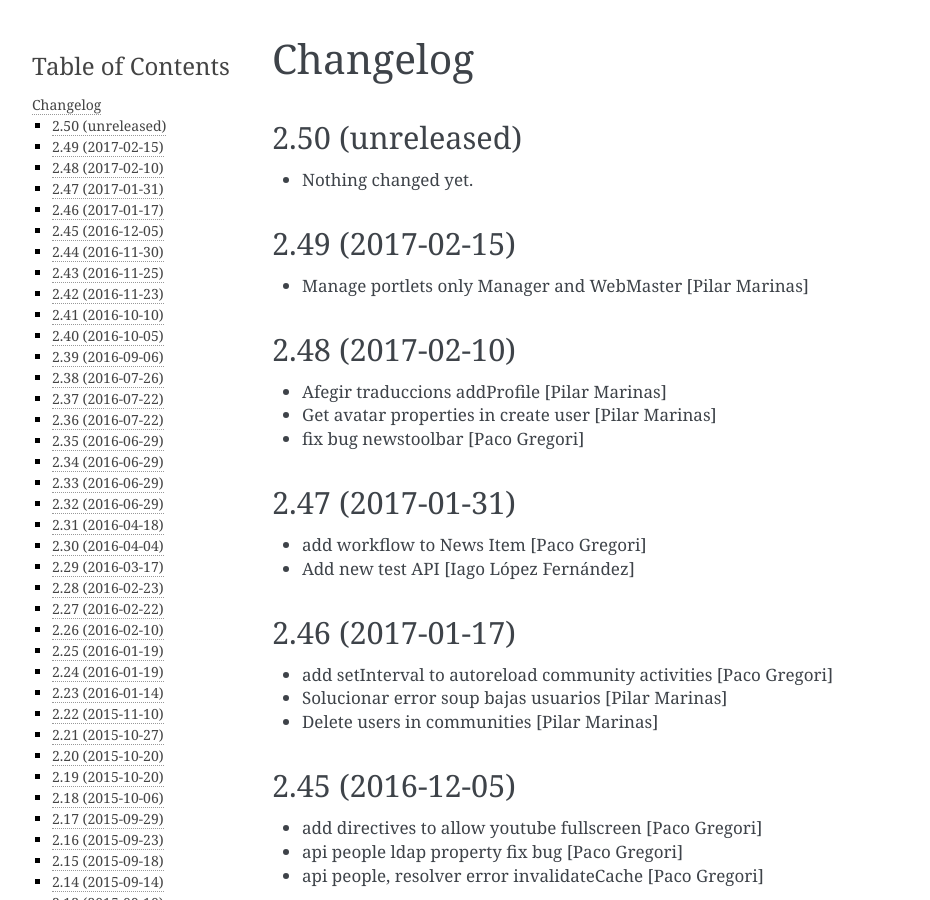
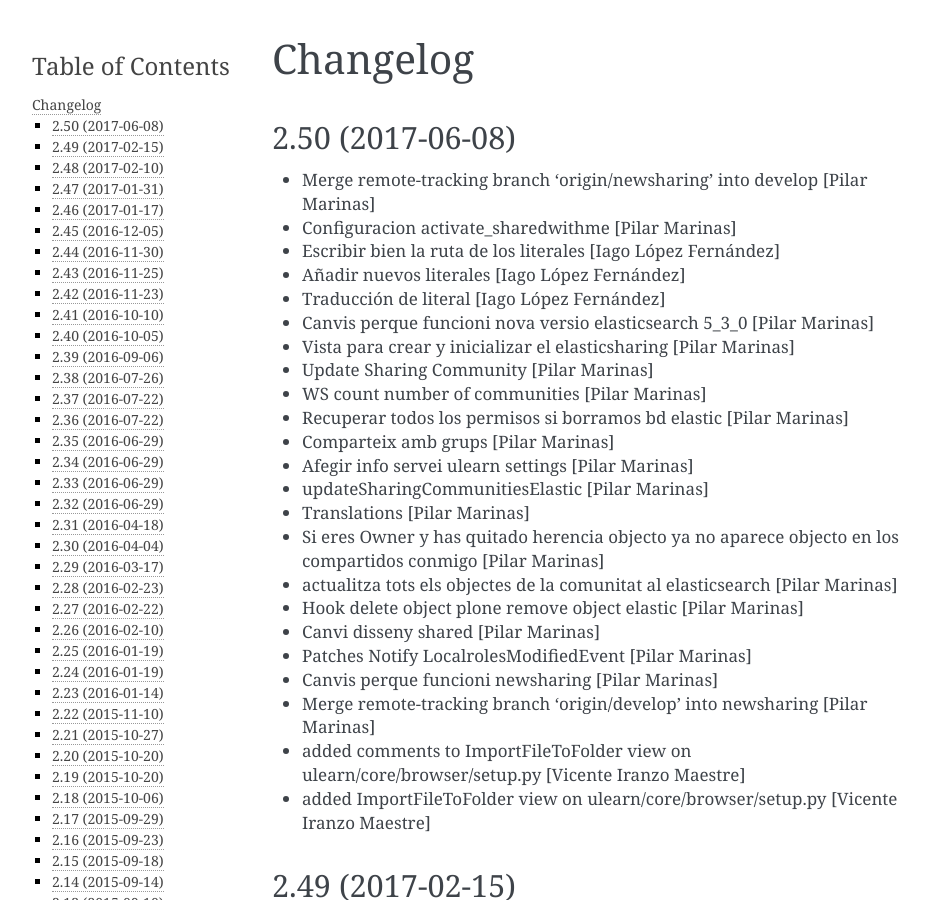
Before and after one commit to UPCnet/ulearn.core, a Sphinx documentation site: the page built from docs/HISTORY.rst, in a window 1280 px wide and 900 px high. Shown: the whole window, without its empty margins (148-1078 px from the left). Built offline with Sphinx 7.4.7, drawn with Linux system fonts in a browser that asks for light colours; pages that are not in the unit, such as notebooks, are missing from menus.

Commit message:
Preparing release 2.50

```diff
--- a/docs/HISTORY.rst
+++ b/docs/HISTORY.rst
@@ -1,11 +1,32 @@
 Changelog
 =========
 
-2.50 (unreleased)
+2.50 (2017-06-08)
 -----------------
 
-- Nothing changed yet.
-
+* Merge remote-tracking branch 'origin/newsharing' into develop [Pilar Marinas]
+* Configuracion activate_sharedwithme [Pilar Marinas]
+* Escribir bien la ruta de los literales [Iago López Fernández]
+* Añadir nuevos literales [Iago López Fernández]
+* Traducción de literal [Iago López Fernández]
+* Canvis perque funcioni nova versio elasticsearch 5_3_0 [Pilar Marinas]
+* Vista para crear y inicializar el elasticsharing [Pilar Marinas]
+* Update Sharing Community [Pilar Marinas]
+* WS count number of communities [Pilar Marinas]
+* Recuperar todos los permisos si borramos bd elastic [Pilar Marinas]
+* Comparteix amb grups [Pilar Marinas]
+* Afegir info servei ulearn settings [Pilar Marinas]
+* updateSharingCommunitiesElastic [Pilar Marinas]
+* Translations [Pilar Marinas]
+* Si eres Owner y has quitado herencia objecto ya no aparece objecto en los compartidos conmigo [Pilar Marinas]
+* actualitza tots els objectes de la comunitat al elasticsearch [Pilar Marinas]
+* Hook delete object plone remove object elastic [Pilar Marinas]
+* Canvi disseny shared [Pilar Marinas]
+* Patches Notify LocalrolesModifiedEvent [Pilar Marinas]
+* Canvis perque funcioni newsharing [Pilar Marinas]
+* Merge remote-tracking branch 'origin/develop' into newsharing [Pilar Marinas]
+* added comments to ImportFileToFolder view on ulearn/core/browser/setup.py [Vicente Iranzo Maestre]
+* added ImportFileToFolder view on ulearn/core/browser/setup.py [Vicente Iranzo Maestre]
 
 2.49 (2017-02-15)
 -----------------
--- a/setup.py
+++ b/setup.py
@@ -1,7 +1,7 @@
 from setuptools import setup, find_packages
 import os
 
-version = '2.50.dev0'
+version = '2.50'
 
 README = open('README.rst').read()
 HISTORY = open(os.path.join('docs', 'HISTORY.rst')).read()
```
